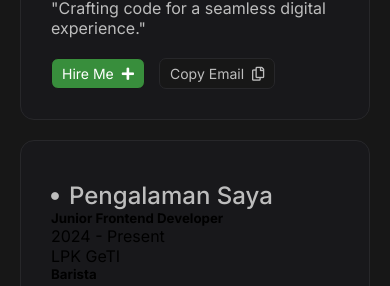
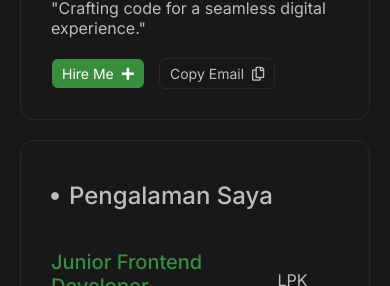
Before and after one commit to 4nxieties/Personal-Portofolio, a plain HTML site: page index.html in a window 390 px wide. Shown: the part 558-844 px from the top of the page. Drawn offline with Linux system fonts and the light colour scheme.

Commit message:
style.css

```diff
--- a/style.css
+++ b/style.css
@@ -191,36 +191,36 @@ footer a.online i{
     font-size: 8px;
 }
 
-.works .left .works-list{
+.works .left .work-list{
     margin-top: 70px;
     display: flex;
     flex-direction: column;
     gap: 36px;
 }
 
-.works .left .works-list .item{
+.works .left .work-list .item{
     display: flex;
     align-items: center;
     justify-content: space-between;
 }
 
-.works .left .works-list .item .work-info h5{
+.works .left .work-list .item .work-info h5{
     color: #fff;
     font-size: 24px;
     font-weight: 500;
 }
 
-.works .left .works-list .item .work-info h5.active{
+.works .left .work-list .item .work-info h5.active{
     color: #388E3C;
 }
 
-.works .left .works-list .item .work-info p{
+.works .left .work-list .item .work-info p{
     margin-top: 12px;
     color: #BDBDBD;
     font-size: 20px;
 }
 
-.works .left .works-list .item > p {
+.works .left .work-list .item > p {
     font-size: 20px;
     color: #BDBDBD;
 }
@@ -387,8 +387,8 @@ footer .socials a{
     }
 
     .about .left .info p,
-    .works .left .works-list .item .work-info p,
-    .works .left .works-list .item > p{
+    .works .left .work-list .item .work-info p,
+    .works .left .work-list .item > p{
         font-size: 16px;
     }
 
@@ -396,11 +396,11 @@ footer .socials a{
         font-size: 14px;
     }
 
-    .works .left .works-list{
+    .works .left .work-list{
         margin-top: 40px;
     }
 
-    .works .left .works-list .item .work-info h5,
+    .works .left .work-list .item .work-info h5,
     .works .right .item a{
         font-size: 20px;
     }
```
